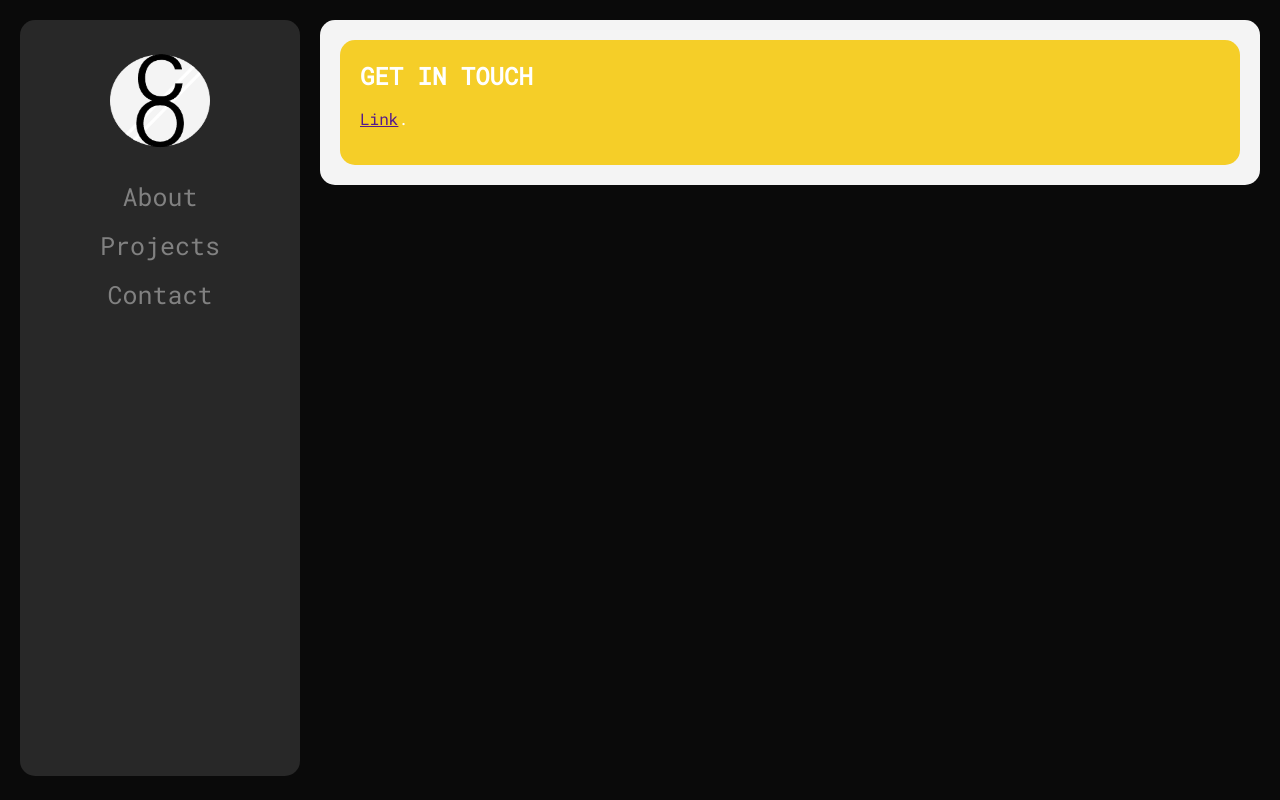
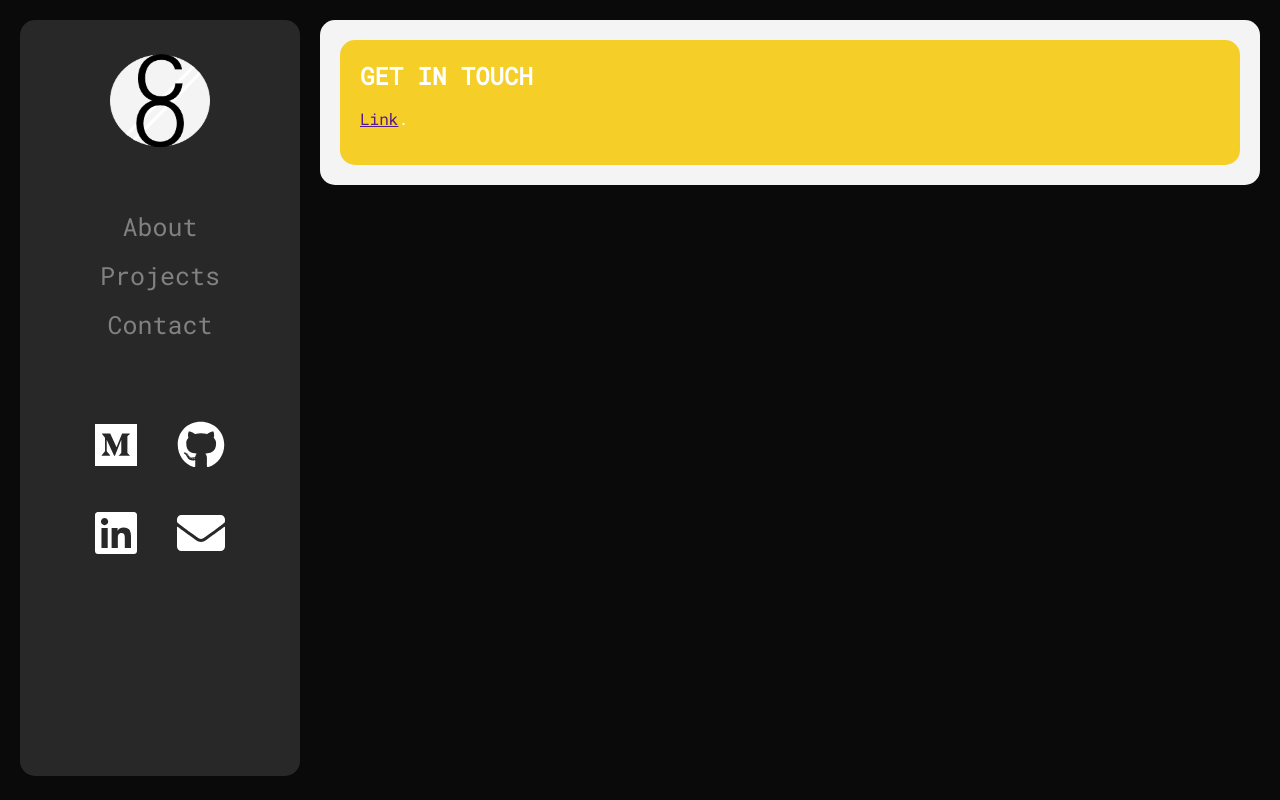
Before and after one commit to Coswold/react_portfolio, a React (Create React App) app: page /#/contact in a window 1280 px wide. Built offline with nearby package versions, Linux system fonts and the light colour scheme.

Commit message:
added social links

```diff
--- a/package.json
+++ b/package.json
@@ -3,6 +3,10 @@
   "version": "0.1.0",
   "private": true,
   "dependencies": {
+    "@fortawesome/fontawesome-svg-core": "^1.2.18",
+    "@fortawesome/free-brands-svg-icons": "^5.8.2",
+    "@fortawesome/free-solid-svg-icons": "^5.8.2",
+    "@fortawesome/react-fontawesome": "^0.1.4",
     "create-react-app": "^3.0.1",
     "react": "^16.8.6",
     "react-dom": "^16.8.6",
--- a/src/App.js
+++ b/src/App.js
@@ -1,7 +1,12 @@
 import React, { Component } from 'react';
 import './App.css';
 
-import Navbar from './components/navbar'
+import Navbar from './components/navbar';
+import { library } from '@fortawesome/fontawesome-svg-core';
+import { fab, faMedium, faGithub, faLinkedin } from '@fortawesome/free-brands-svg-icons';
+import { faCoffee, faEnvelope } from '@fortawesome/free-solid-svg-icons';
+
+library.add(fab, faMedium, faCoffee, faGithub, faLinkedin, faEnvelope)
 
 class App extends Component {
     render() {
--- a/src/components/navbar.js
+++ b/src/components/navbar.js
@@ -9,7 +9,9 @@ import {
 import Main from "./main";
 import Projects from "./projects";
 import Contact from "./contact";
+
 import img from "../logo8.png";
+import Social from './social';
 
 class Navbar extends Component {
 
@@ -18,10 +20,11 @@ class Navbar extends Component {
             <HashRouter>
             <div>
               <div className="sidenav">
-                  <img src={img} />
-                  <a><NavLink exact to="/">About</NavLink></a>
-                  <a><NavLink to="/stuff">Projects</NavLink></a>
-                  <a><NavLink to="/contact">Contact</NavLink></a>
+                  <img class="profile" src={img} />
+                  <a class="ni"><NavLink exact to="/">About</NavLink></a>
+                  <a class="ni"><NavLink to="/stuff">Projects</NavLink></a>
+                  <a class="ni"><NavLink to="/contact">Contact</NavLink></a>
+                  <Social />
               </div>
               <div className="content">
                 <Route exact path="/" component={Main}/>
--- /dev/null
+++ b/src/components/social.js
@@ -0,0 +1,32 @@
+import React, { Component } from "react";
+
+import { FontAwesomeIcon } from '@fortawesome/react-fontawesome';
+
+class Social extends Component {
+  render() {
+    return (
+      <div>
+        <div class="logo-container row">
+            <div class="padding-top">
+                <a href="https://www.github.com/coswold">
+                    <FontAwesomeIcon icon={['fab', 'medium']} size='3x' color='white' />
+                </a>
+                <a href="https://www.github.com/coswold" class="padding-left">
+                    <FontAwesomeIcon icon={['fab', 'github']} size='3x' color='white' />
+                </a>
+            </div>
+            <div class="padding-top">
+                <a href="https://www.github.com/coswold">
+                    <FontAwesomeIcon icon={['fab', 'linkedin']} size='3x' color='white' />
+                </a>
+                <a href="https://www.github.com/coswold" class="padding-left">
+                    <FontAwesomeIcon icon="envelope" size='3x' color='white' />
+                </a>
+            </div>
+        </div>
+      </div>
+    );
+  }
+}
+
+export default Social;
--- a/src/index.css
+++ b/src/index.css
@@ -17,9 +17,19 @@ h1, h2, h3, h4, p, ul, li {
   font-family: 'Roboto Mono', monospace;
 }
 
+.social:hover {
+    background-color: #3e8e41
+}
+
 /* title stuff */
 .title {
     text-align: center;
+}
+.padding-left {
+    padding-left: 40px;
+}
+.padding-top {
+    padding-top: 40px;
 }
 .padding {
     padding-top: 20px;
@@ -100,25 +110,31 @@ h1, h2, h3, h4, p, ul, li {
   padding-top: 20px;
   border-radius: 15px;
 }
-.sidenav img {
+.profile {
     width: 100px;
     height: 120px;
     padding-left: 90px;
+    padding-bottom: 30px;
 }
-.sidenav a {
+.sidenav .ni a{
   font-family: 'Roboto Mono', monospace;
   /* padding: 6px 8px 6px 16px; */
-  padding-top: 8px;
+  padding-top: 16px;
   text-decoration: none;
   font-size: 25px;
   color: #818181;
   display: block;
   text-align: center;
 }
-.sidenav a:hover {
+.sidenav .ni a:hover {
   color: #F1F1F1;
 }
 @media screen and (max-height: 450px) {
   .sidenav {padding-top: 15px;}
   .sidenav a {font-size: 18px;}
 }
+
+.logo-container {
+    padding-top: 40px;
+    text-align: center;
+}
```
Also changed, not shown: 1 other file (tests, documents, lock files or other folders).
